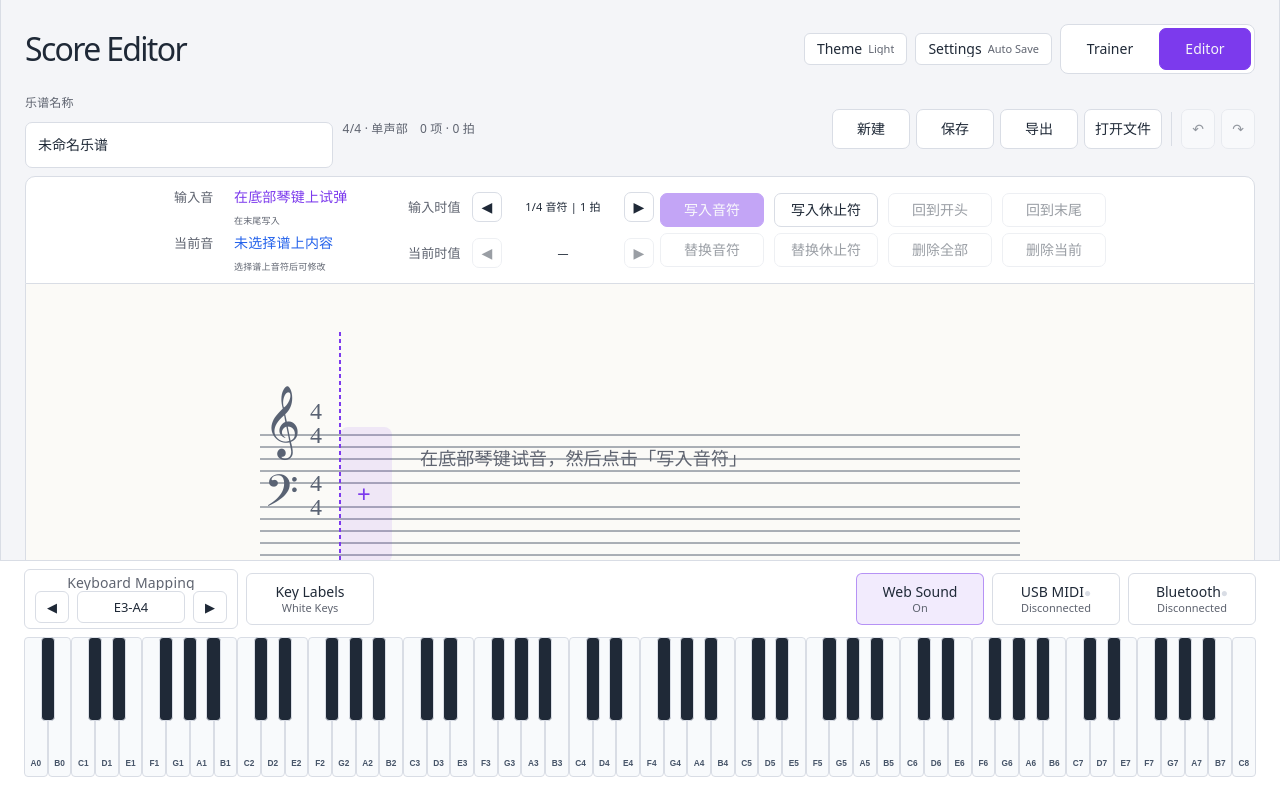
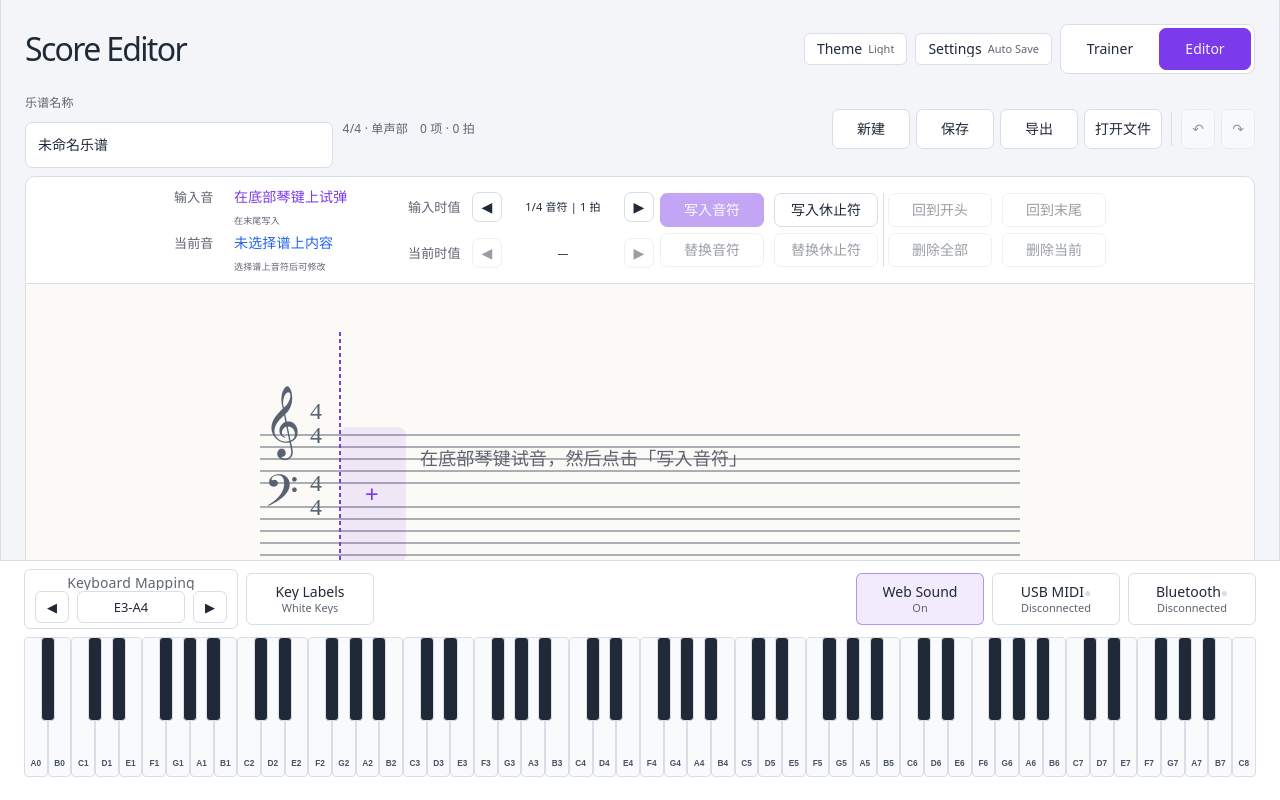
Before and after one commit to AlanChenCN/piano-trainer, a React (Vite) app: page / in a window 1280 px wide. Both pictures are taken after a click on the tab "Editor". Shown: the top 800 px of the page. Built offline with nearby package versions, Linux system fonts and the light colour scheme.

Commit message:
Refine score editor navigation affordances

```diff
--- a/src/score/ScoreEditor.tsx
+++ b/src/score/ScoreEditor.tsx
@@ -191,7 +191,7 @@ export default function ScoreEditor({ active, audition, onPlayNote, onStopNote }
       <label className="score-progress">播放进度<input aria-label="播放进度" type="range" min="0" max={length || 1} step="0.01" disabled={!length} value={playback.beat} onChange={event => transport.seek(Number(event.target.value))} /></label>
       <output>{playback.beat.toFixed(1)} / {length} 拍</output>
       <button className="score-start-toggle" disabled={!length} onClick={() => transport.seek(0)} aria-label="播放光标回到开头" title="播放光标回到开头">
-        <svg viewBox="0 0 24 24" aria-hidden="true"><path d="M6 5v14M18 6 9 12l9 6Z" /></svg>
+        <svg viewBox="0 0 24 24" aria-hidden="true"><rect x="5" y="5" width="2.5" height="14" rx=".6" /><path d="M18 6 9 12l9 6Z" /></svg>
       </button>
       <button className="score-locate-toggle" disabled={!selectedEvent} onClick={() => selectedEvent && transport.seek(selectedEvent.startBeat)} aria-label="定位到当前音符" title="定位到当前音符">
         <svg viewBox="0 0 24 24" aria-hidden="true"><path d="M6 4v16M18 5v10" /><ellipse className="score-locate-notehead" cx="15" cy="15" rx="4" ry="2.8" transform="rotate(-15 15 15)" /></svg>
--- a/src/score/ScoreStaff.tsx
+++ b/src/score/ScoreStaff.tsx
@@ -30,7 +30,7 @@ export default function ScoreStaff({ score, selected, beat, playing, previewPitc
     const editCursorX = selectedIndex >= 0 ? xs[selectedIndex] - 8 : previewAnchorX
     // A preview stays anchored to the editing slot. At the end, use a quarter-note slot.
     const previewLayoutWidth = selectedIndex >= 0 ? widths[selectedIndex] : 66
-    return { segments, widths, xs, offset, width: Math.max(800, offset + 64), eventById: new Map(score.events.map(event => [event.id, event])), previewAnchorX, previewLayoutWidth, editCursorX }
+    return { segments, widths, xs, offset, width: Math.max(800, offset + 82), eventById: new Map(score.events.map(event => [event.id, event])), previewAnchorX, previewLayoutWidth, editCursorX }
   }, [score, insertionIndex, selected])
   const activeIndex = segments.findIndex(segment => beat >= segment.beat && beat < segment.beat + segment.duration)
   const playX = activeIndex < 0 ? offset : xs[activeIndex] - 8 + (beat - segments[activeIndex].beat) / segments[activeIndex].duration * widths[activeIndex]
@@ -147,8 +147,8 @@ export default function ScoreStaff({ score, selected, beat, playing, previewPitc
         </g>
       </g>}
       <g role="button" tabIndex={0} aria-label="在末尾继续写入" onClick={onEnd} onKeyDown={e => { if (e.key === 'Enter') onEnd() }} className="score-note-target">
-        <rect x={offset} y={(staffTopY + staffBottomEdgeY) / 2 - 68} width="52" height="136" rx="8" fill={selected === null ? 'var(--theme-accent-background)' : 'transparent'} />
-        <text x={offset + 17} y={(staffTopY + staffBottomEdgeY) / 2 + 8} fill="var(--theme-accent-color)" fontSize="24">+</text>
+        <rect className="score-end-slot" x={offset} y={(staffTopY + staffBottomEdgeY) / 2 - 68} width="66" height="136" rx="8" fill={selected === null ? 'var(--theme-accent-background)' : 'transparent'} />
+        <text x={offset + 25} y={(staffTopY + staffBottomEdgeY) / 2 + 8} fill="var(--theme-accent-color)" fontSize="24">+</text>
       </g>
     </g>, [segments, widths, xs, offset, width, eventById, selected, previewAnchorX, previewLayoutWidth, previewPitches, previewDuration, onSelect, onEnd])
   return <div ref={paperRef} className="score-paper" aria-label="乐谱五线谱，可横向滚动">
--- a/src/score/score.css
+++ b/src/score/score.css
@@ -217,7 +217,18 @@
   justify-content: center;
   gap: 6px 10px;
   min-height: 74px;
+  position: relative;
   white-space: nowrap;
+}
+
+.score-action-matrix::after {
+  position: absolute;
+  top: 0;
+  bottom: 0;
+  left: 223px;
+  width: 1px;
+  background: var(--theme-border-color);
+  content: '';
 }
 
 .score-action-button {
```
Also changed, not shown: 2 other files (tests, documents, lock files or other folders).
